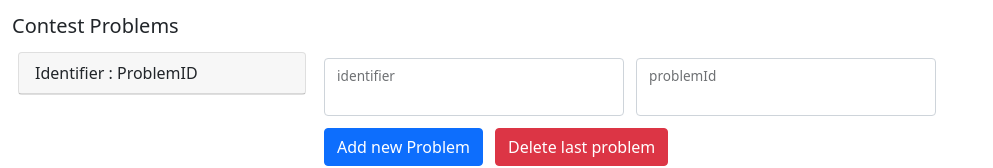
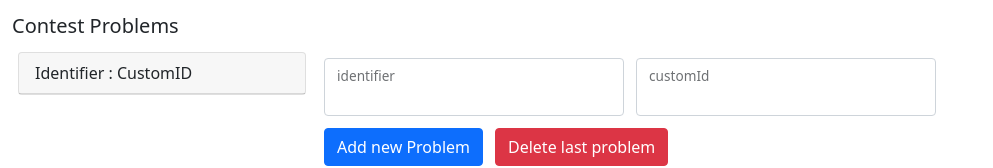
Before and after one commit to Gamma-Online-Judge/gamma-judge-admin, a React (Create React App) app: page /contests in a window 1280 px wide. Shown: the part 158-326 px from the top of the page, without its empty margins (0-993 px from the left). Built offline with nearby package versions, Linux system fonts and the light colour scheme.

Commit message:
Correction of problem customId

```diff
--- a/src/models/contest.ts
+++ b/src/models/contest.ts
@@ -1,5 +1,5 @@
 export interface ContestProblemData {
-    problemId?: string;
+    customId?: string;
     identifier?: string;
 }
 
--- a/src/pages/ContestPage.tsx
+++ b/src/pages/ContestPage.tsx
@@ -112,11 +112,11 @@ function ContestDataList({ problems, onChange }: ContestDataListProps) {
       >
         <div style={{ margin: '6px' }}>
           <Card style={{ width: '18rem' }}>
-            <Card.Header>Identifier : ProblemID</Card.Header>
+            <Card.Header>Identifier : CustomID</Card.Header>
             <ListGroup variant="flush">
               {problems.map((problem, i) => (
                 <ListGroup.Item key={i.toString()}>
-                  {problem.identifier} : {problem.problemId}
+                  {problem.identifier} : {problem.customId}
                 </ListGroup.Item>
               ))}
             </ListGroup>
@@ -126,7 +126,7 @@ function ContestDataList({ problems, onChange }: ContestDataListProps) {
           <InputGroup
             onChange={handleInputChange}
             model={newProblem}
-            keyList={['identifier', 'problemId']}
+            keyList={['identifier', 'customId']}
           />
           <div
             style={{
```
